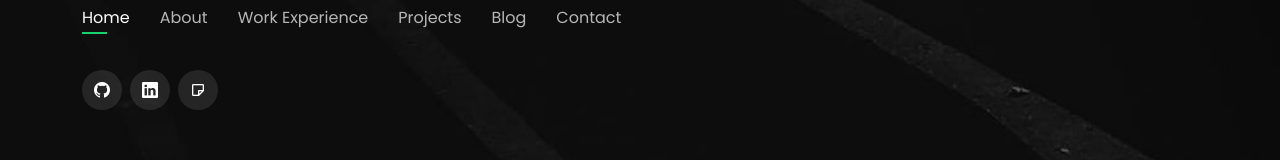
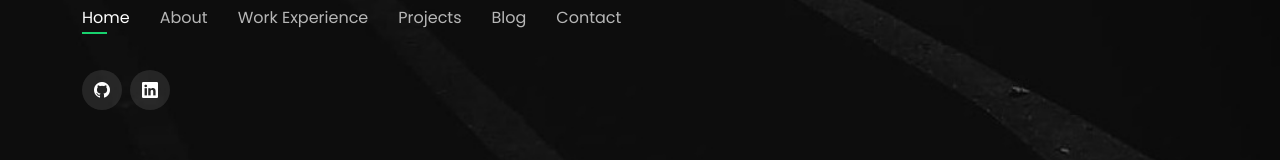
Before and after one commit to pavit14/portfolio.github.io, a plain HTML site: page index.html in a window 1280 px wide. Shown: the part 408-568 px from the top of the page. Drawn offline with nearby package versions, Linux system fonts and the light colour scheme.

Commit message:
Update index.html

```diff
--- a/index.html
+++ b/index.html
@@ -60,7 +60,7 @@
       <div class="social-links">
         <a href="https://github.com/pavit14" class="twitter"><i class="bi bi-github"></i></a>
         <a href="https://www.linkedin.com/in/pavithra--m/" class="linkedin"><i class="bi bi-linkedin"></i></a>
-        <a href="assets/resume.pdf" class="twitter"><i class="bx bx-note"></i></a>
+
       </div>
 
 
```
